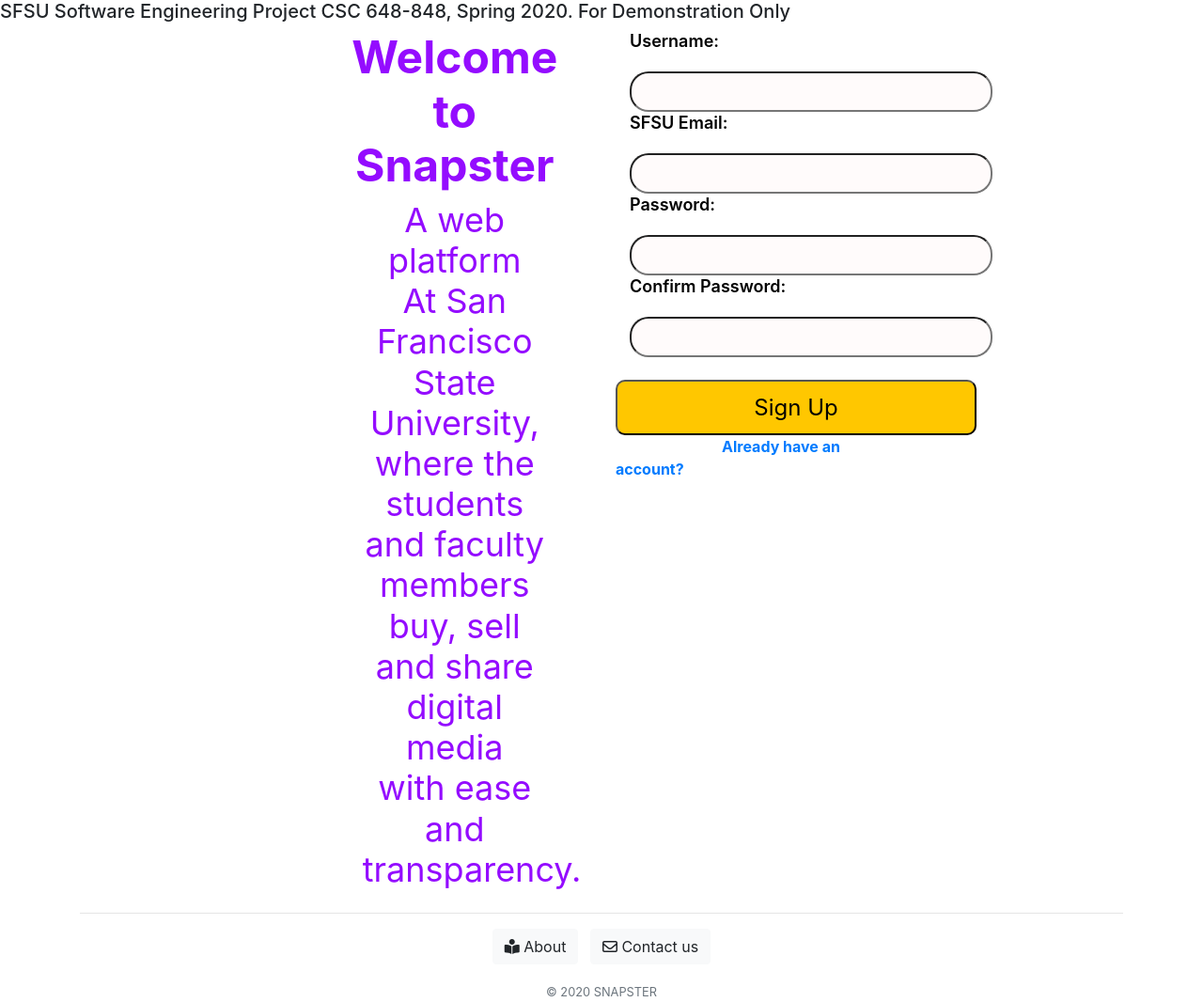
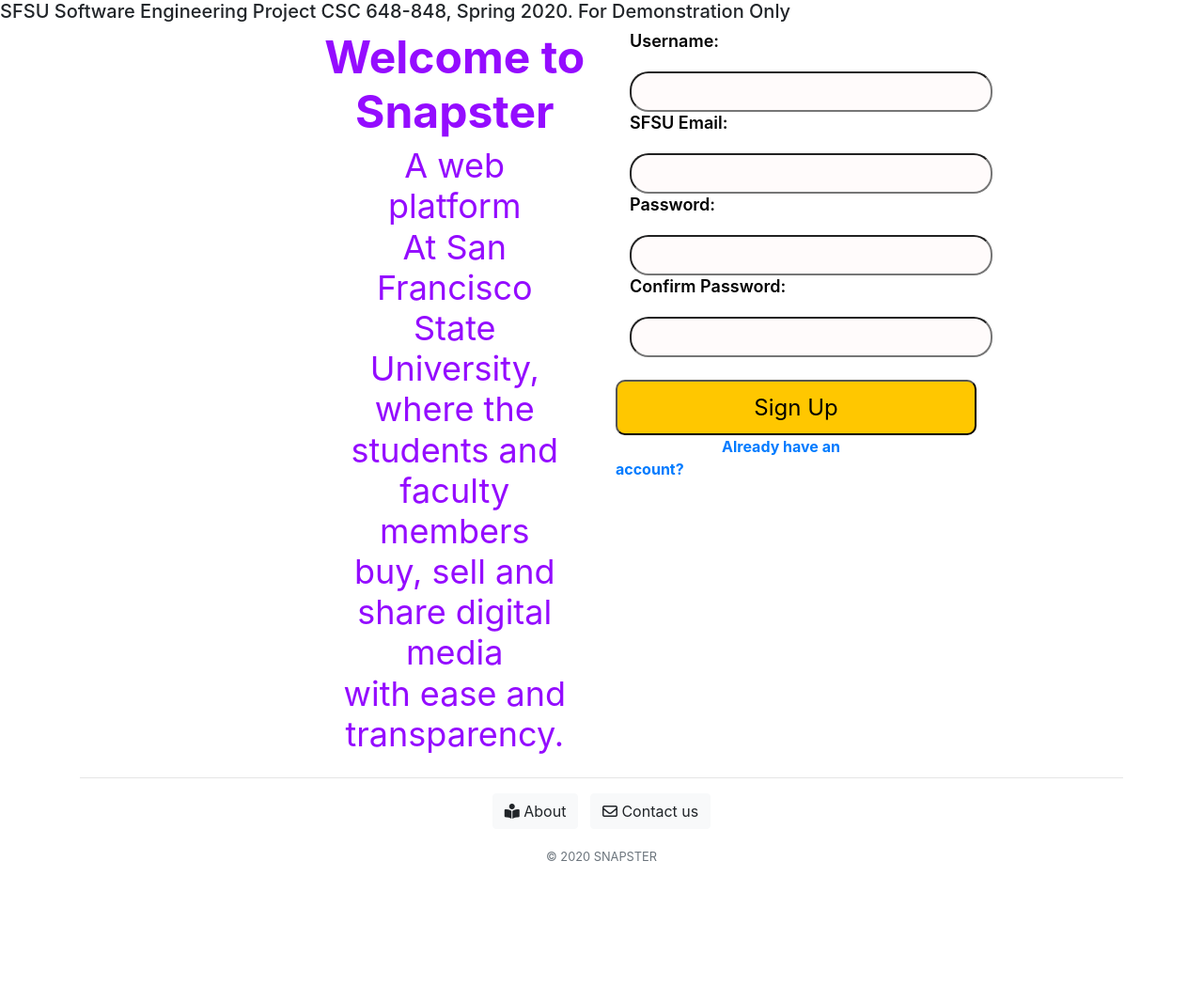
Before and after one commit to Rockstar5645/csc-648, a Flask app: page /register in a window 1280 px wide. Shown: the part 72-1138 px from the top of the page at 94% size. After the commit the page ends 988 px from the top, so only its background shows below. Run offline with Flask 2, Linux system fonts and the light colour scheme; some libraries are stand-ins or nearby versions.

Commit message:
update intro format

```diff
--- a/application/src/app_pkg/templates/login.html
+++ b/application/src/app_pkg/templates/login.html
@@ -1,6 +1,7 @@
 {% extends 'base.html' %}
 
 {% block content %}
+
   <style>
     .claim {
       width: 1140px;
@@ -14,8 +15,7 @@
     }
 
     .intro-basic {
-      margin-left: 10%;
-      margin-right: 10%;
+
       text-align: center;
       color: #940CFF;
     }
--- a/application/src/app_pkg/templates/registration.html
+++ b/application/src/app_pkg/templates/registration.html
@@ -14,8 +14,7 @@
     }
 
     .intro-basic {
-      margin-left: 10%;
-      margin-right: 10%;
+
       text-align: center;
       color: #940CFF;
     }
```
